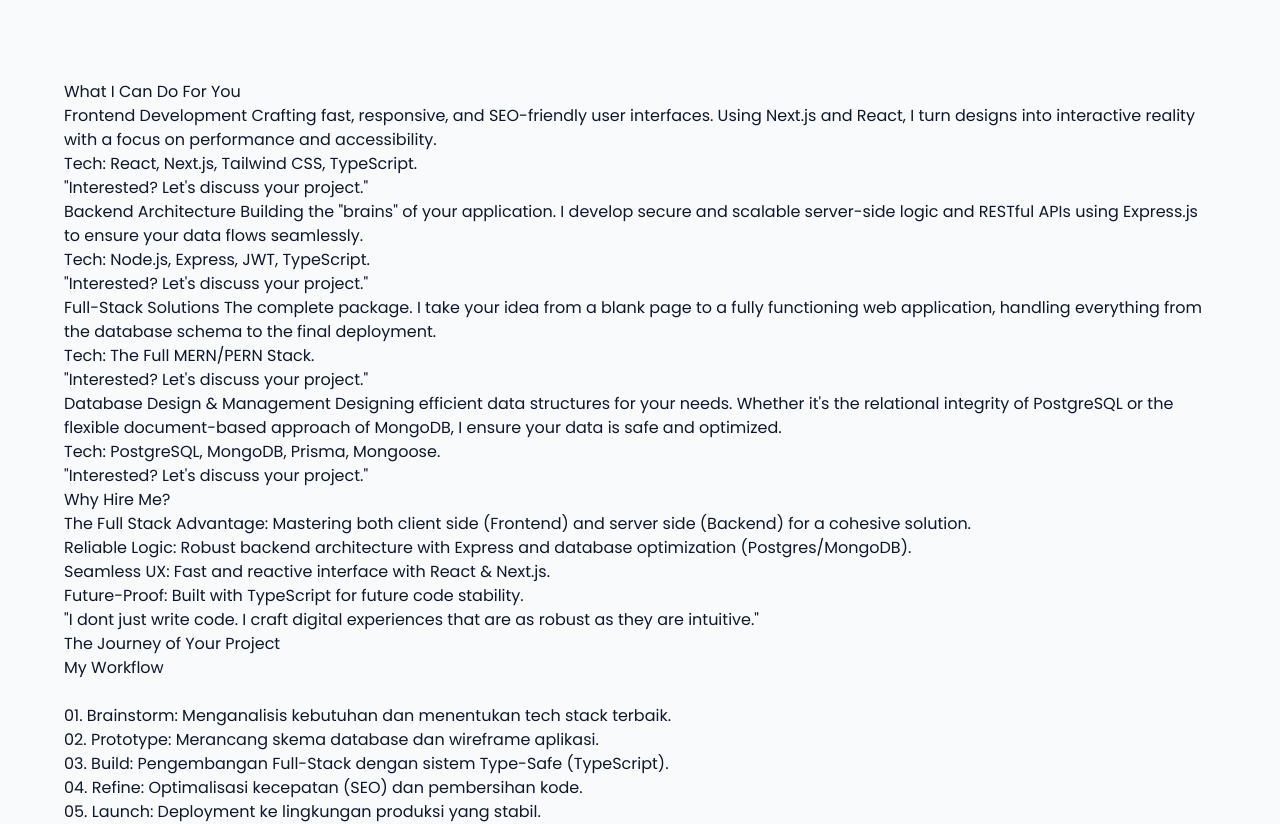
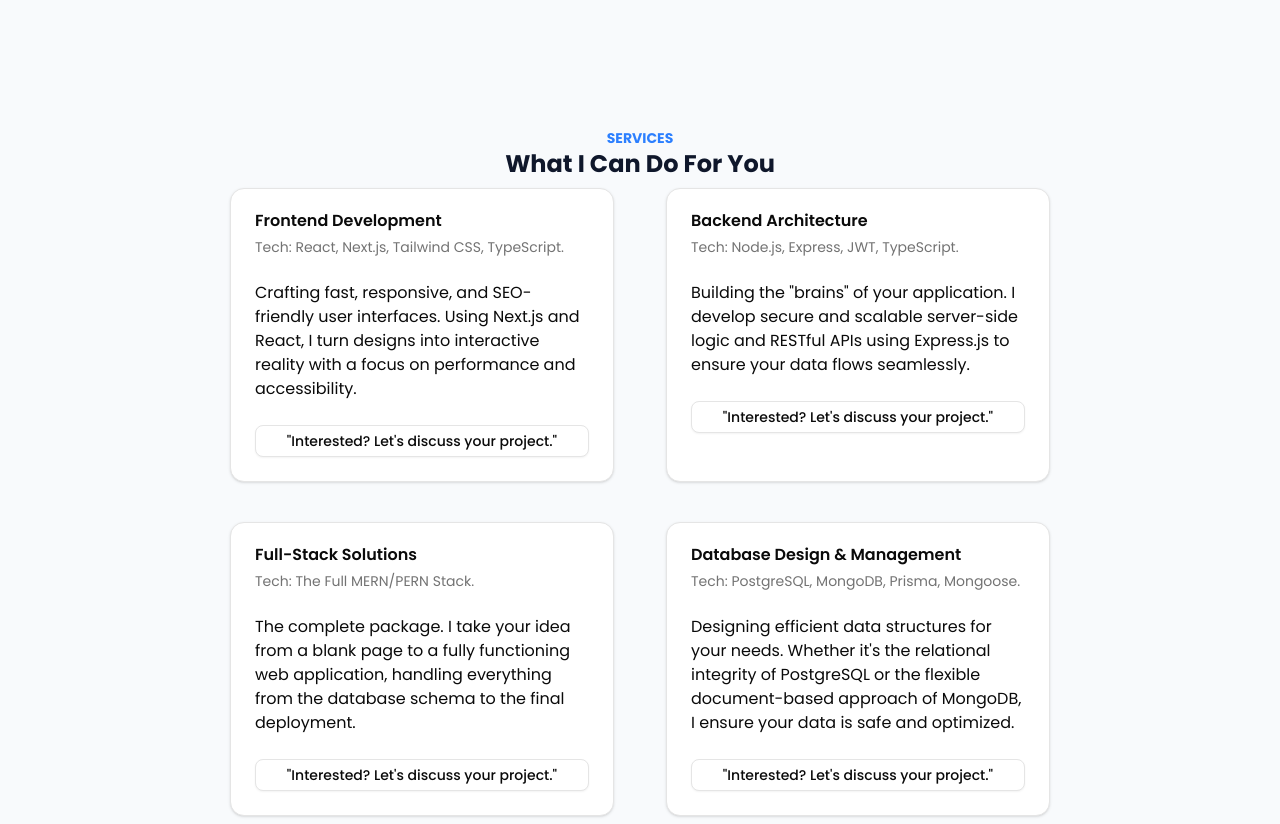
Before and after one commit to zeads/frontend-portfolio, a Next.js app: page / in a window 1280 px wide. Shown: the part 800-1624 px from the top of the page. Built offline with nearby package versions, Linux system fonts and the light colour scheme.

Commit message:
feat: what can i do card

```diff
--- a/components/layout/Whatcanido.tsx
+++ b/components/layout/Whatcanido.tsx
@@ -1,36 +1,101 @@
+import { Button } from "@/components/ui/button";
+import {
+  Card,
+  CardContent,
+  CardDescription,
+  CardFooter,
+  CardHeader,
+  CardTitle,
+} from "@/components/ui/card";
+
 export default function Whatcanido() {
   return (
-    <div>
-      <h3>What I Can Do For You</h3>
+    <section className=" lg:h-screen items-center justify-between  px-10 mt-12">
+      <div className="text-center">
+        <h1 className="font-bold text-sm text-blue-500">SERVICES</h1>
+        <h3 className="font-bold text-2xl">What I Can Do For You</h3>
+      </div>
+      <div className="flex flex-wrap mt-2 gap-10 lg:px-30">
+        <Card size="sm" className="mx-auto w-full max-w-sm">
+          <CardHeader>
+            <CardTitle>Frontend Development</CardTitle>
+            <CardDescription>
+              Tech: React, Next.js, Tailwind CSS, TypeScript.
+            </CardDescription>
+          </CardHeader>
+          <CardContent>
             <p>
-        Frontend Development Crafting fast, responsive, and SEO-friendly user
-        interfaces. Using Next.js and React, I turn designs into interactive
-        reality with a focus on performance and accessibility.
+              Crafting fast, responsive, and SEO-friendly user interfaces. Using
+              Next.js and React, I turn designs into interactive reality with a
+              focus on performance and accessibility.
             </p>
-      Tech: React, Next.js, Tailwind CSS, TypeScript.
-      <p>&quot;Interested? Let&apos;s discuss your project.&quot;</p>
+          </CardContent>
+          <CardFooter>
+            <Button variant="outline" size="sm" className="w-full">
+              &quot;Interested? Let&apos;s discuss your project.&quot;
+            </Button>
+          </CardFooter>
+        </Card>
+        <Card size="sm" className="mx-auto w-full max-w-sm">
+          <CardHeader>
+            <CardTitle>Backend Architecture</CardTitle>
+            <CardDescription>
+              Tech: Node.js, Express, JWT, TypeScript.
+            </CardDescription>
+          </CardHeader>
+          <CardContent>
             <p>
-        Backend Architecture Building the &quot;brains&quot; of your
-        application. I develop secure and scalable server-side logic and RESTful
-        APIs using Express.js to ensure your data flows seamlessly.
+              Building the &quot;brains&quot; of your application. I develop
+              secure and scalable server-side logic and RESTful APIs using
+              Express.js to ensure your data flows seamlessly.
             </p>
-      Tech: Node.js, Express, JWT, TypeScript.
-      <p>&quot;Interested? Let&apos;s discuss your project.&quot;</p>
+          </CardContent>
+          <CardFooter>
+            <Button variant="outline" size="sm" className="w-full">
+              &quot;Interested? Let&apos;s discuss your project.&quot;
+            </Button>
+          </CardFooter>
+        </Card>
+        <Card size="sm" className="mx-auto w-full max-w-sm">
+          <CardHeader>
+            <CardTitle>Full-Stack Solutions</CardTitle>
+            <CardDescription>Tech: The Full MERN/PERN Stack.</CardDescription>
+          </CardHeader>
+          <CardContent>
             <p>
-        Full-Stack Solutions The complete package. I take your idea from a blank
-        page to a fully functioning web application, handling everything from
-        the database schema to the final deployment.
+              The complete package. I take your idea from a blank page to a
+              fully functioning web application, handling everything from the
+              database schema to the final deployment.
             </p>
-      Tech: The Full MERN/PERN Stack.
-      <p>&quot;Interested? Let&apos;s discuss your project.&quot;</p>
+          </CardContent>
+          <CardFooter>
+            <Button variant="outline" size="sm" className="w-full">
+              &quot;Interested? Let&apos;s discuss your project.&quot;
+            </Button>
+          </CardFooter>
+        </Card>
+        <Card size="sm" className="mx-auto w-full max-w-sm">
+          <CardHeader>
+            <CardTitle>Database Design & Management</CardTitle>
+            <CardDescription>
+              Tech: PostgreSQL, MongoDB, Prisma, Mongoose.
+            </CardDescription>
+          </CardHeader>
+          <CardContent>
             <p>
-        Database Design & Management Designing efficient data structures for
-        your needs. Whether it&apos;s the relational integrity of PostgreSQL or
-        the flexible document-based approach of MongoDB, I ensure your data is
-        safe and optimized.
+              Designing efficient data structures for your needs. Whether
+              it&apos;s the relational integrity of PostgreSQL or the flexible
+              document-based approach of MongoDB, I ensure your data is safe and
+              optimized.
             </p>
-      Tech: PostgreSQL, MongoDB, Prisma, Mongoose.
-      <p>&quot;Interested? Let&apos;s discuss your project.&quot;</p>
+          </CardContent>
+          <CardFooter>
+            <Button variant="outline" size="sm" className="w-full">
+              &quot;Interested? Let&apos;s discuss your project.&quot;
+            </Button>
+          </CardFooter>
+        </Card>
       </div>
+    </section>
   );
 }
--- /dev/null
+++ b/components/ui/card.tsx
@@ -0,0 +1,92 @@
+import * as React from "react"
+
+import { cn } from "@/lib/utils"
+
+function Card({ className, ...props }: React.ComponentProps<"div">) {
+  return (
+    <div
+      data-slot="card"
+      className={cn(
+        "bg-card text-card-foreground flex flex-col gap-6 rounded-xl border py-6 shadow-sm",
+        className
+      )}
+      {...props}
+    />
+  )
+}
+
+function CardHeader({ className, ...props }: React.ComponentProps<"div">) {
+  return (
+    <div
+      data-slot="card-header"
+      className={cn(
+        "@container/card-header grid auto-rows-min grid-rows-[auto_auto] items-start gap-2 px-6 has-data-[slot=card-action]:grid-cols-[1fr_auto] [.border-b]:pb-6",
+        className
+      )}
+      {...props}
+    />
+  )
+}
+
+function CardTitle({ className, ...props }: React.ComponentProps<"div">) {
+  return (
+    <div
+      data-slot="card-title"
+      className={cn("leading-none font-semibold", className)}
+      {...props}
+    />
+  )
+}
+
+function CardDescription({ className, ...props }: React.ComponentProps<"div">) {
+  return (
+    <div
+      data-slot="card-description"
+      className={cn("text-muted-foreground text-sm", className)}
+      {...props}
+    />
+  )
+}
+
+function CardAction({ className, ...props }: React.ComponentProps<"div">) {
+  return (
+    <div
+      data-slot="card-action"
+      className={cn(
+        "col-start-2 row-span-2 row-start-1 self-start justify-self-end",
+        className
+      )}
+      {...props}
+    />
+  )
+}
+
+function CardContent({ className, ...props }: React.ComponentProps<"div">) {
+  return (
+    <div
+      data-slot="card-content"
+      className={cn("px-6", className)}
+      {...props}
+    />
+  )
+}
+
+function CardFooter({ className, ...props }: React.ComponentProps<"div">) {
+  return (
+    <div
+      data-slot="card-footer"
+      className={cn("flex items-center px-6 [.border-t]:pt-6", className)}
+      {...props}
+    />
+  )
+}
+
+export {
+  Card,
+  CardHeader,
+  CardFooter,
+  CardTitle,
+  CardAction,
+  CardDescription,
+  CardContent,
+}
```
Also changed, not shown: app/page.tsx (+0 -28 lines). Lines whose indentation alone changed are shown as unchanged.
